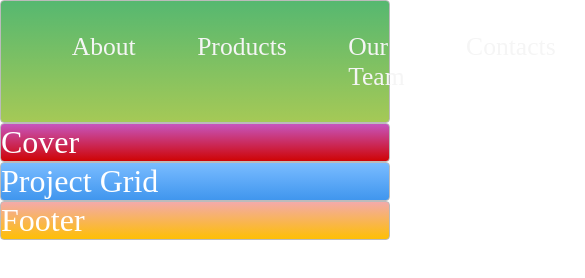
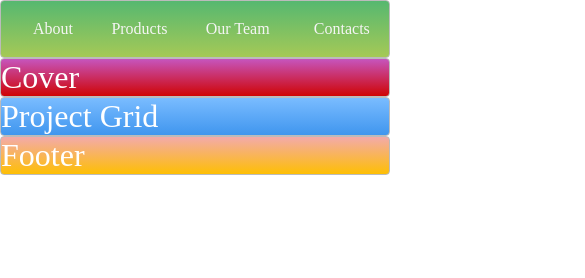
Before and after one commit to fastoch/CSS-Layout-Template, a plain HTML site: page index.html in a window 390 px wide. Shown: the whole page, 585 px wide, since content can reach past the window. Drawn offline with Linux system fonts and the light colour scheme.

Commit message:
ZTM CSS Template Layout - solution cover

```diff
--- a/index.html
+++ b/index.html
@@ -7,10 +7,10 @@
 <body>
   <nav class="zone green">
     <ul class="main-nav">
-      <li><a href="">About</a></li>
+      <li class="push-left"><a href="">About</a></li>
       <li><a href="">Products</a></li>
       <li><a href="">Our Team</a></li>
-      <li class="push"><a href="">Contacts</a></li>
+      <li class="push-right"><a href="">Contacts</a></li>
       <!-- The class 'push' is there to push the last li element to the right end of the nav bar -->
     </ul>
   </nav>
--- a/style.css
+++ b/style.css
@@ -21,15 +21,20 @@ body {
 
 /* Navigation Bar */
 .main-nav {
-  display: flex; /* makes the nav element a flex container */
+  display: flex; /* makes the nav element a flexbox container */
   list-style: none; /* removes bullet points from the unorrdered list */
   font-size: 0.8em;
   margin: 0;
 }
 
 /* pushes the last li element all the way to the right edge of its parent container */
-.push {
+.push-right {
   margin-left: auto;
+}
+
+/* pushes the first li element a bit to the left */
+.push-left {
+  padding-left: 0;
 }
 
 li {
@@ -39,6 +44,18 @@ li {
 a {
   color: #f5f5f5;
   text-decoration: none; /* removes the underline from the links */
+}
+
+/* for small screens */
+@media only screen and (max-width: 600px) {
+  .main-nav {
+    font-size: 0.5em;
+    padding: 0;
+  }
+
+  .push-left {
+    padding-left: 2rem;
+  }
 }
 
 /*https://paulund.co.uk/how-to-create-shiny-css-buttons*/
```
Also changed, not shown: 1 other file.
